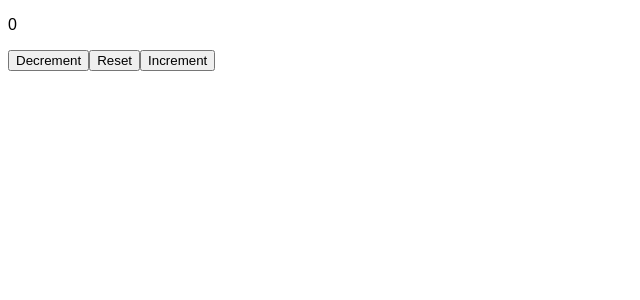
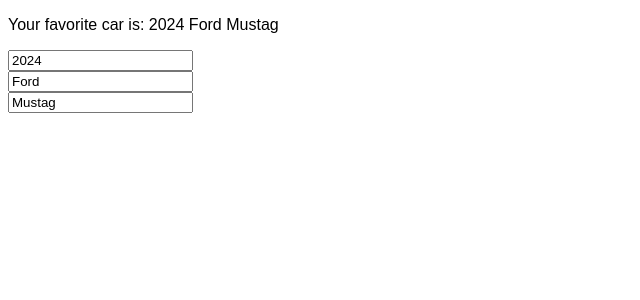
Before and after one commit to Akash0995/ReactJs, a React (Vite) app: page / in a window 1280 px wide. Shown: the top 300 px of the page, without its empty margins (0-640 px from the left). Built offline with nearby package versions, Linux system fonts and the light colour scheme.

Commit message:
update object properties using state

```diff
--- a/src/App.jsx
+++ b/src/App.jsx
@@ -5,11 +5,12 @@
 import MyComponent from "./MyComponent.jsx";
 import Counter from "./Counter.jsx";
 import ColorPicker from "./ColorPicker.jsx";
+import ObComponent from "./ObComponent.jsx";
 function App() {
 
   return(
     <>
-     <Counter></Counter>
+     <ObComponent></ObComponent>
     </>
   )  ;
 
--- /dev/null
+++ b/src/ObComponent.jsx
@@ -0,0 +1,33 @@
+import React, {useState} from 'react'
+function ObComponent()
+{
+    const [car,setCar] = useState(
+                         {year:2024,
+                         make: "Ford",
+                         model: "Mustag"}
+    );
+    function handleYearChange(event)
+    {
+        setCar(c => ({...c,year: event.target.value}));
+    }
+    function handleMakeChange(event)
+    {
+        setCar(c => ({...c,make: event.target.value}));
+    }
+    function handleModelChange(event)
+    {
+        setCar(c => ({...c,model: event.target.value}));
+    }
+    return(
+        <div>
+            <p>Your favorite car is: {car.year} {car.make} {car.model}</p>
+            <input type='number' value={car.year} onChange={handleYearChange}></input><br/>
+            <input type='text' value={car.make}   onChange={handleMakeChange}></input><br/>
+            <input type='text' value={car.model}  onChange={handleModelChange}></input><br/>
+
+        </div>
+    );
+
+
+}
+export default ObComponent
```
